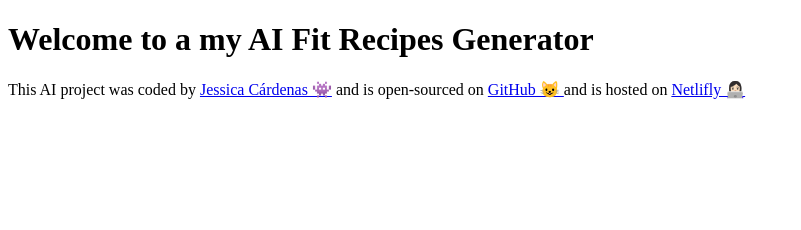
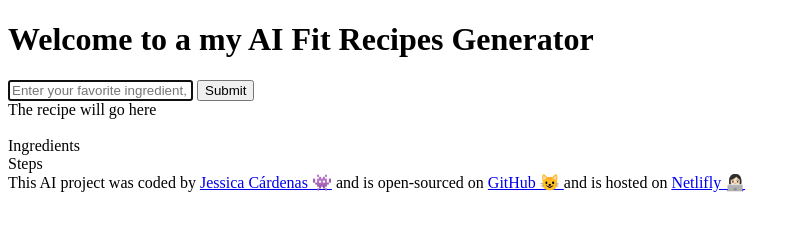
Before and after one commit to JessCardenas/AI-Fit-Recipes-Project, a plain HTML site: page index.html in a window 1280 px wide. Shown: the whole page, without its empty margins (0-801 px from the left). Drawn offline with Linux system fonts and the light colour scheme.

Commit message:
added basic HTML structure

```diff
--- a/index.html
+++ b/index.html
@@ -7,8 +7,25 @@
     <title>AI Fit Recipes Generator</title>
   </head>
   <body>
-    <h1>Welcome to a my AI Fit Recipes Generator</h1>
-
+    <header>
+      <h1>Welcome to a my AI Fit Recipes Generator</h1>
+    </header>
+    <main>
+      <form>
+        <input
+          type="text"
+          placeholder="Enter your favorite ingredient, type of meal, or 3 things that you have on your fridge"
+          autofocus
+          required
+          autocomplete="off"
+        />
+        <input type="submit" />
+      </form>
+      <div class="recipe">
+        The recipe will go here <br />
+        <br />Ingredients <br />Steps
+      </div>
+    </main>
     <footer>
       This AI project was coded by
       <a href="https://github.com/JessCardenas" target="_blank"
```
